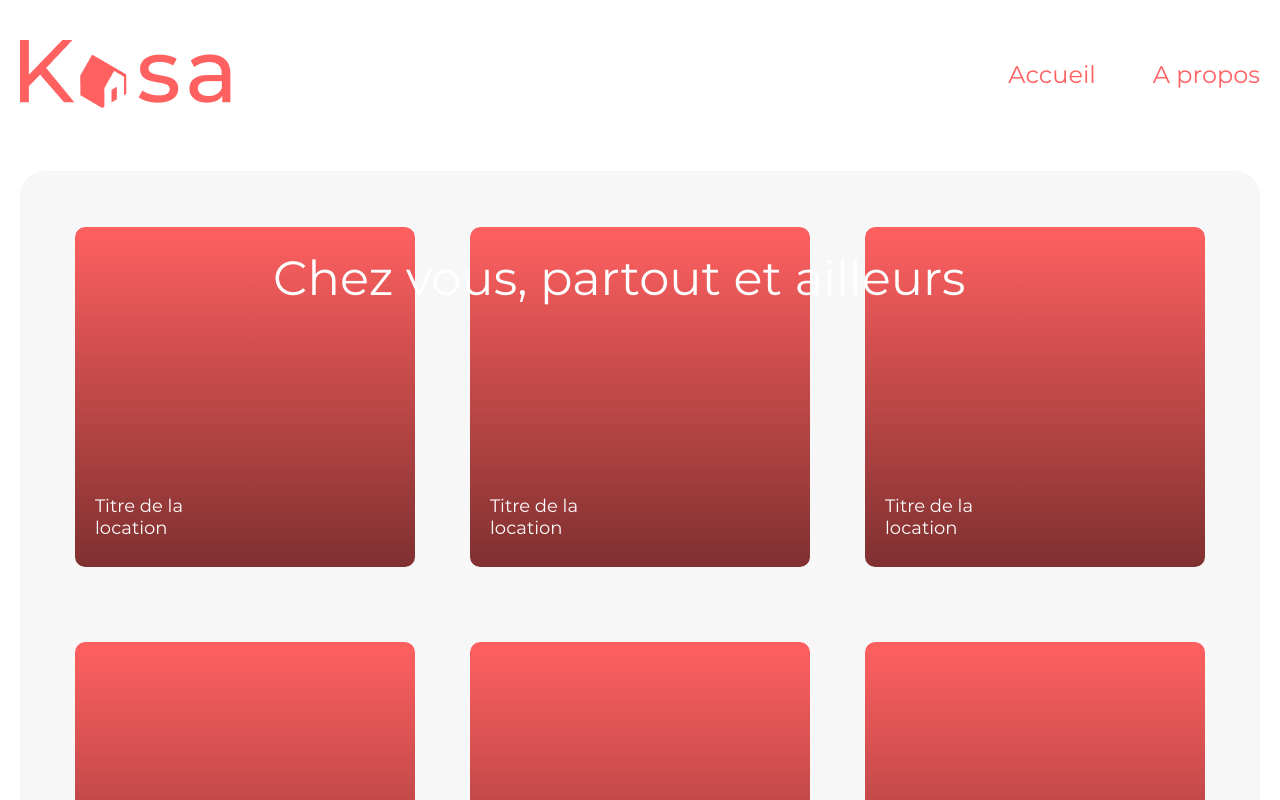
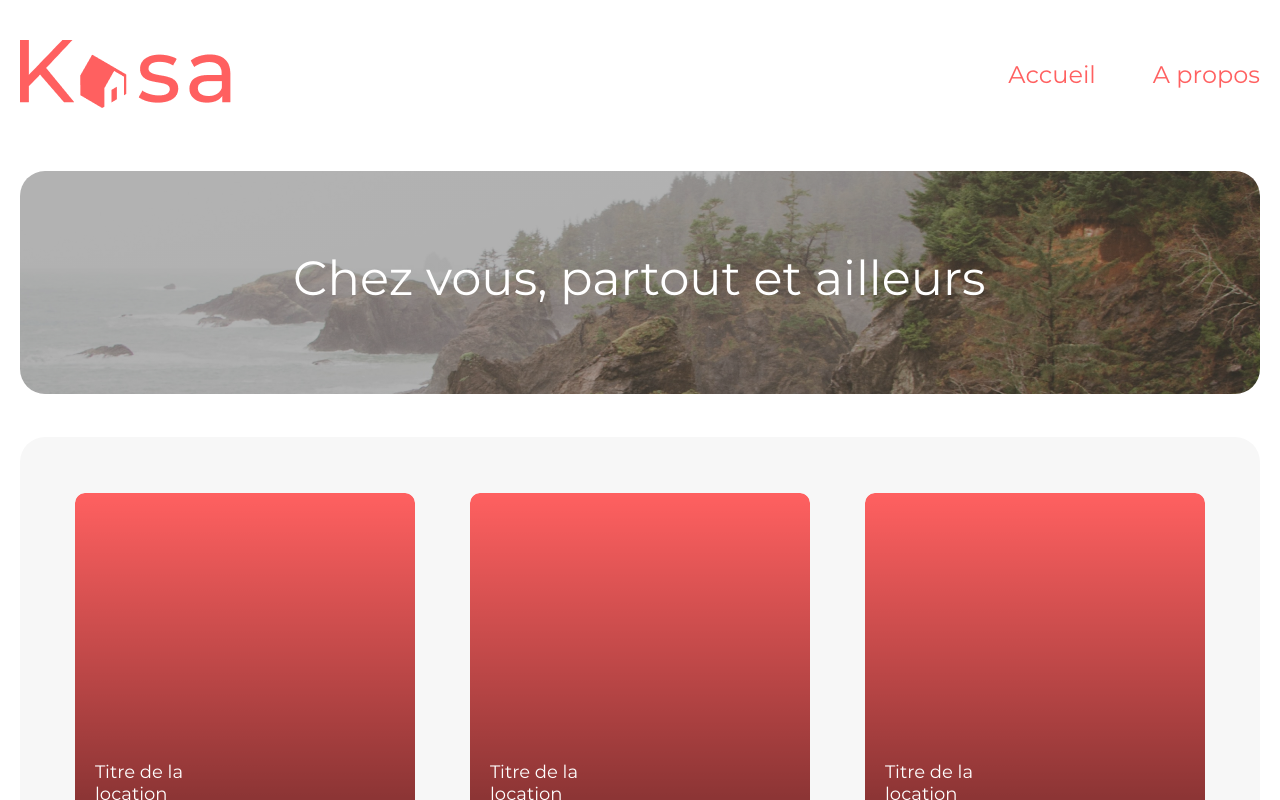
Before and after one commit to AmandaSrisourath/AmandaSrisourath_11_27072021, a React (Create React App) app: page / in a window 1280 px wide. Shown: the top 800 px of the page. Built offline with nearby package versions, Linux system fonts and the light colour scheme.

Commit message:
update home page

```diff
--- a/src/Pages/Home/index.js
+++ b/src/Pages/Home/index.js
@@ -9,7 +9,7 @@ class Home extends React.Component {
             <div>
                 <Header name="Accueil" currentPage="home" />
 
-                <div id="bannerBackground">
+                <div id="home-banner">
                     <p className="banner-title">Chez vous, partout et ailleurs</p>
                 </div>
 
```
